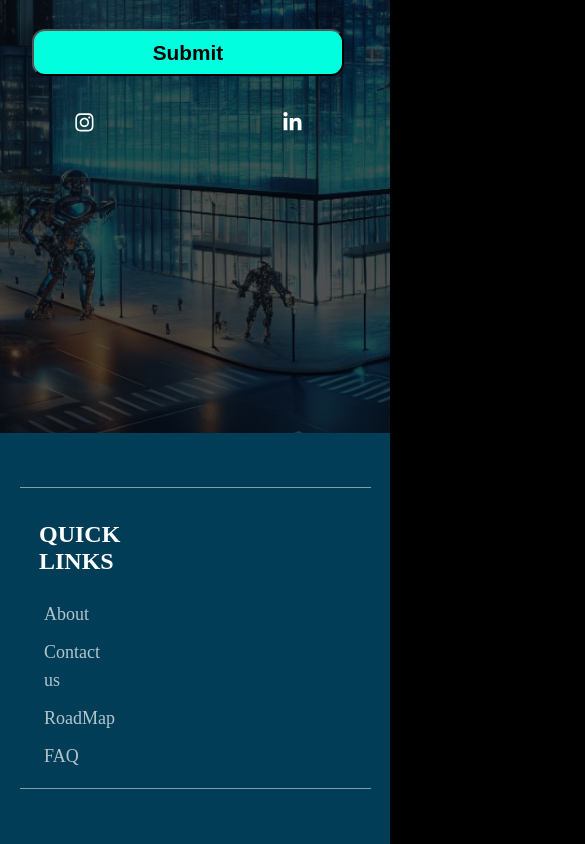
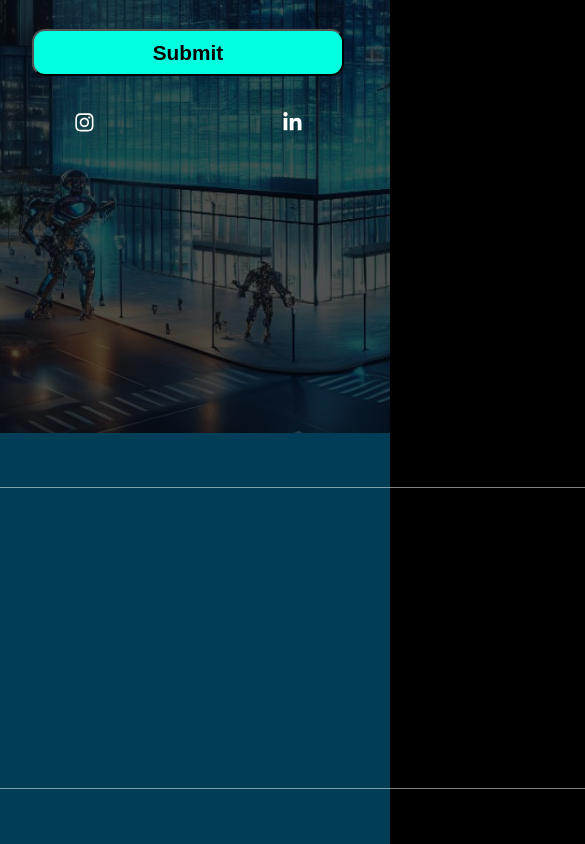
Before and after one commit to Pranjal-231003/E-Cell-Website, a React (Create React App) app in the folder frontend/: page / in a window 390 px wide. Shown: the part 2487-3331 px from the top of the page, 585 px wide, since content can reach past the window. Built offline with nearby package versions, Linux system fonts and the light colour scheme; some icons are missing; the HTML template or start-up script is replaced by a standard one.

Commit message:
basic layouy

```diff
--- a/frontend/src/components/Footer/Footer.jsx
+++ b/frontend/src/components/Footer/Footer.jsx
@@ -16,7 +16,7 @@ function Footer() {
             <h4>FAQ</h4>
 
         </div>
-        <div className="logo">
+        <div className="logo_footer">
 
         </div>
         <div className="address">
--- a/frontend/src/components/Footer/footer.css
+++ b/frontend/src/components/Footer/footer.css
@@ -9,7 +9,7 @@
     justify-content: center;
 }
 .line{
-    width: 90%;
+    width: 1200px;
     height: 1px;
 
     background: rgba(255, 255, 255, 0.50);
@@ -46,9 +46,15 @@ font-weight: 400;
 line-height: 28px; /* 140% */
 margin: 5px;
 }
-.logo{
+.logo_footer{
     width: 35%;
 }
 .address{
     width: 25%;
 }
+@media (max-width:400px) {
+    .group314{display: none;}
+    .footer_content{
+        flex-direction: column;
+    }
+}
```
